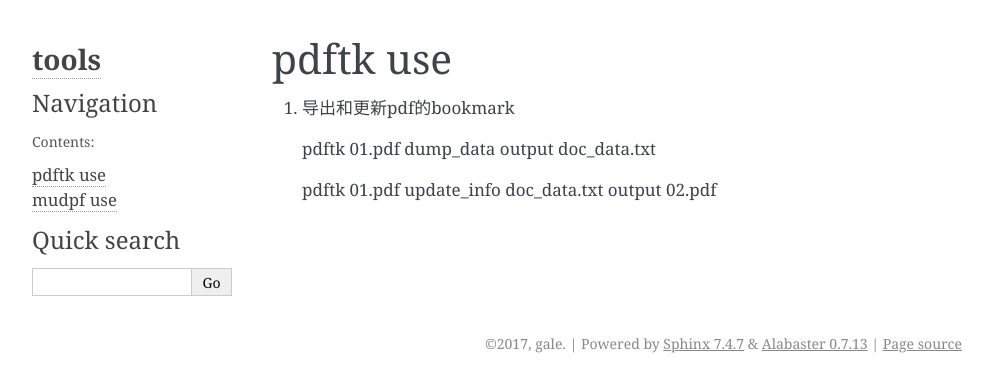
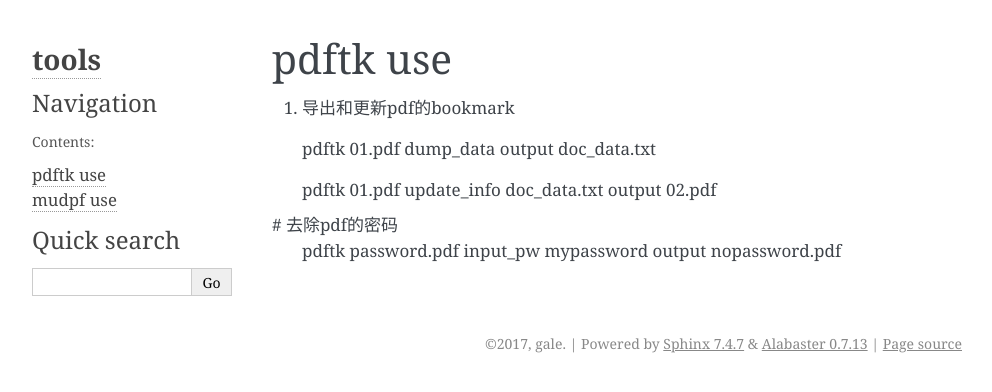
Before and after one commit to gale320/gale-note, a Sphinx documentation site: the page built from tools/source/pdftk.rst, in a window 1280 px wide. Shown: the top 392 px of the page, without its empty margins (148-1140 px from the left). Built offline with Sphinx 7.4.7, drawn with Linux system fonts in a browser that asks for light colours; pages that are not in the unit, such as notebooks, are missing from menus.

Commit message:
add pdftk remove password

```diff
--- a/tools/source/pdftk.rst
+++ b/tools/source/pdftk.rst
@@ -6,3 +6,6 @@ pdftk use
    pdftk 01.pdf dump_data output doc_data.txt
 
    pdftk 01.pdf update_info doc_data.txt output 02.pdf
+
+#  去除pdf的密码
+   pdftk password.pdf input_pw mypassword output nopassword.pdf
```
